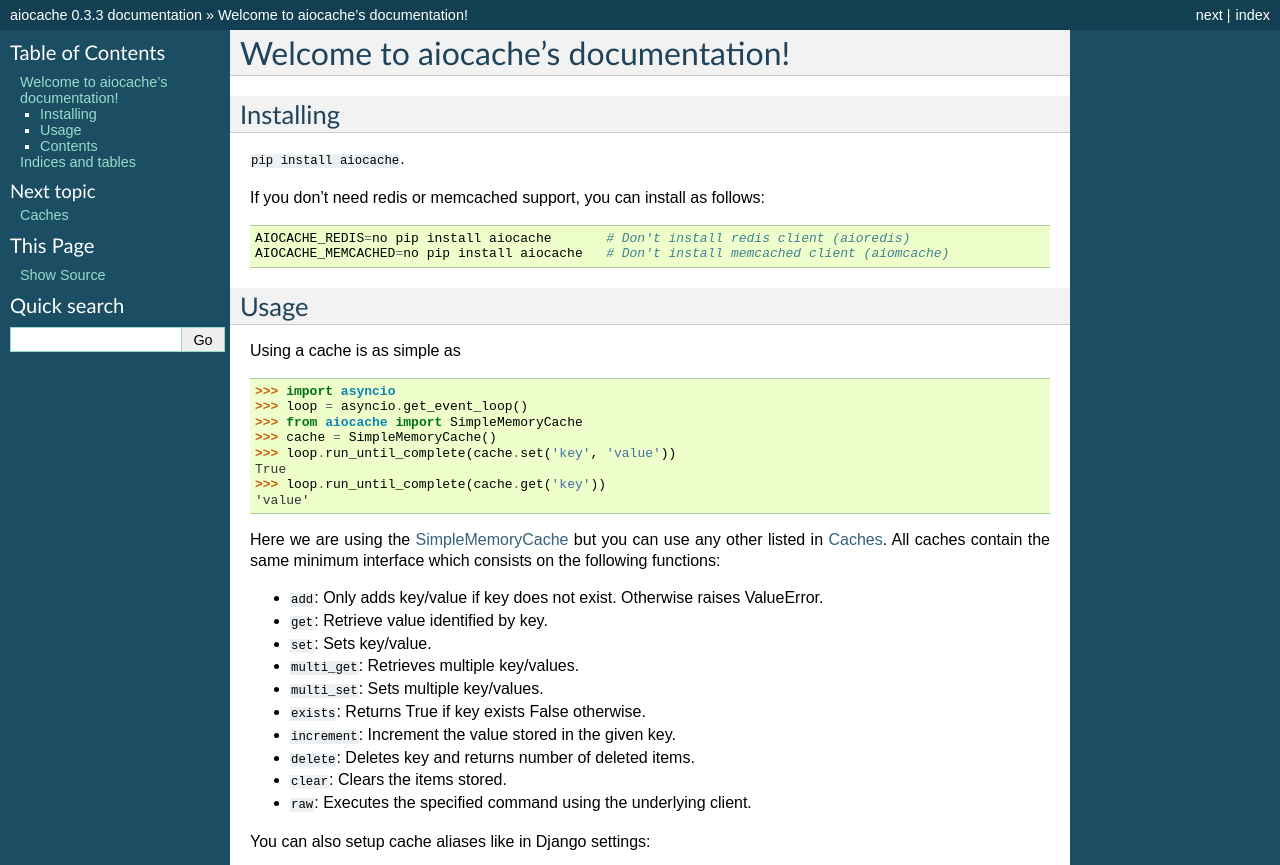
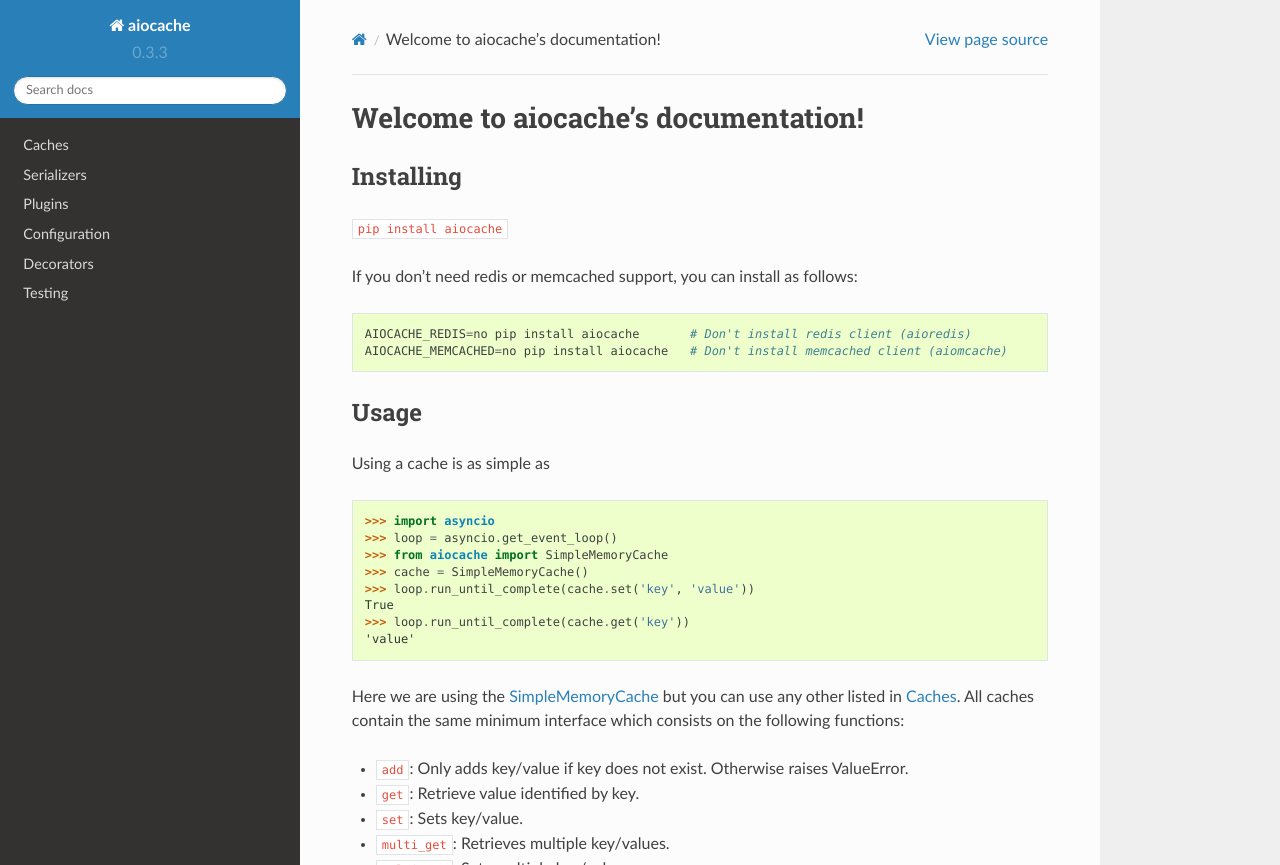
Before and after one commit to aio-libs/aiocache, a Sphinx documentation site: the page built from docs/index.rst, in a window 1280 px wide and 1400 px high, cut to the strip 0-865 px from the top of the window. Built offline with Sphinx 7.4.7 and the Read the Docs theme 2.0.0, drawn with Linux system fonts in a browser that asks for light colours; some of the changed text lies outside the part shown.

Commit message:
Minor docs fixes :minor

```diff
--- a/docs/conf.py
+++ b/docs/conf.py
@@ -125,6 +125,11 @@
 # a list of builtin themes.
 #
 html_theme = 'default'
+on_rtd = os.environ.get('READTHEDOCS', None) == 'True'
+if not on_rtd:
+    import sphinx_rtd_theme
+    html_theme = 'sphinx_rtd_theme'
+    html_theme_path = [sphinx_rtd_theme.get_html_theme_path()]
 
 # Theme options are theme-specific and customize the look and feel of a theme
 # further.  For a list of options available for each theme, see the
--- a/docs/decorators.rst
+++ b/docs/decorators.rst
@@ -25,6 +25,6 @@
 .. automodule:: aiocache
   :members: multi_cached
 
-.. literalinclude:: ../examples/multi_cached_decorator.py
+.. literalinclude:: ../examples/multicached_decorator.py
   :language: python
   :linenos:
--- a/docs/index.rst
+++ b/docs/index.rst
@@ -10,7 +10,7 @@
 Installing
 ----------
 
-``pip install aiocache``.
+``pip install aiocache``
 
 If you don't need redis or memcached support, you can install as follows:
 
```
